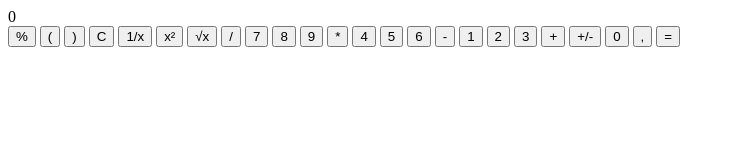
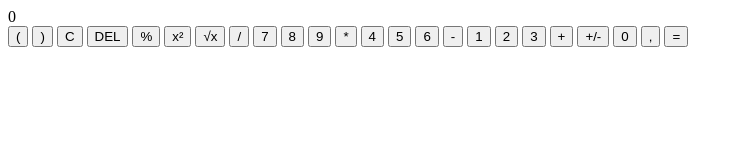
Before and after one commit to StevsCode/calculator, a plain HTML site: page index.html in a window 1280 px wide. Shown: the whole page, without its empty margins (0-743 px from the left). Drawn offline with Linux system fonts and the light colour scheme.

Commit message:
Reorganize HTML buttons to make del button fit

```diff
--- a/index.html
+++ b/index.html
@@ -12,12 +12,12 @@
     <div class="display">0</div>
     <!-- Create buttons for each digit and operator -->
     <div class="buttons">
-        <button class="percent">%</button>
         <button class="open">(</button>
         <button class="close">)</button>
         <button class="operator clear">C</button>
+        <button class="delete">DEL</button>
 
-        <button class="over">1/x</button>
+        <button class="percent">%</button>
         <button class="squared">x²</button>
         <button class="sqrt">√x</button>
         <button class="operator divide">/</button>
```
